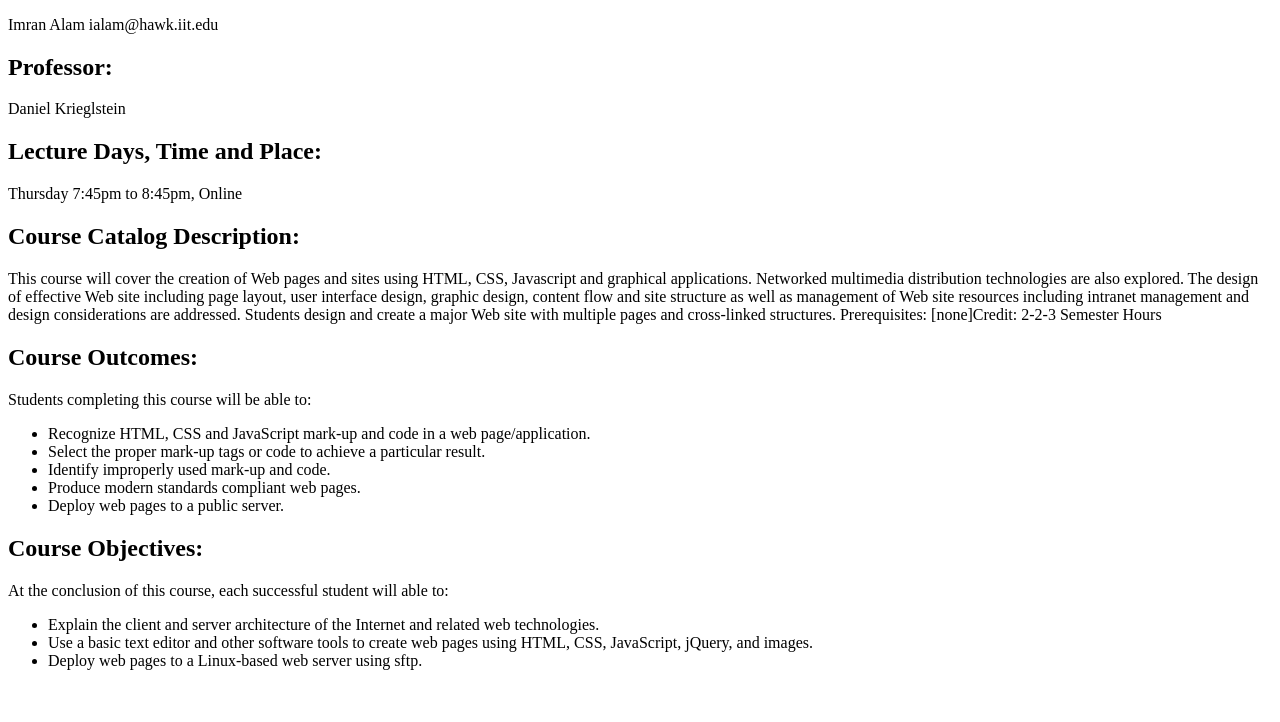
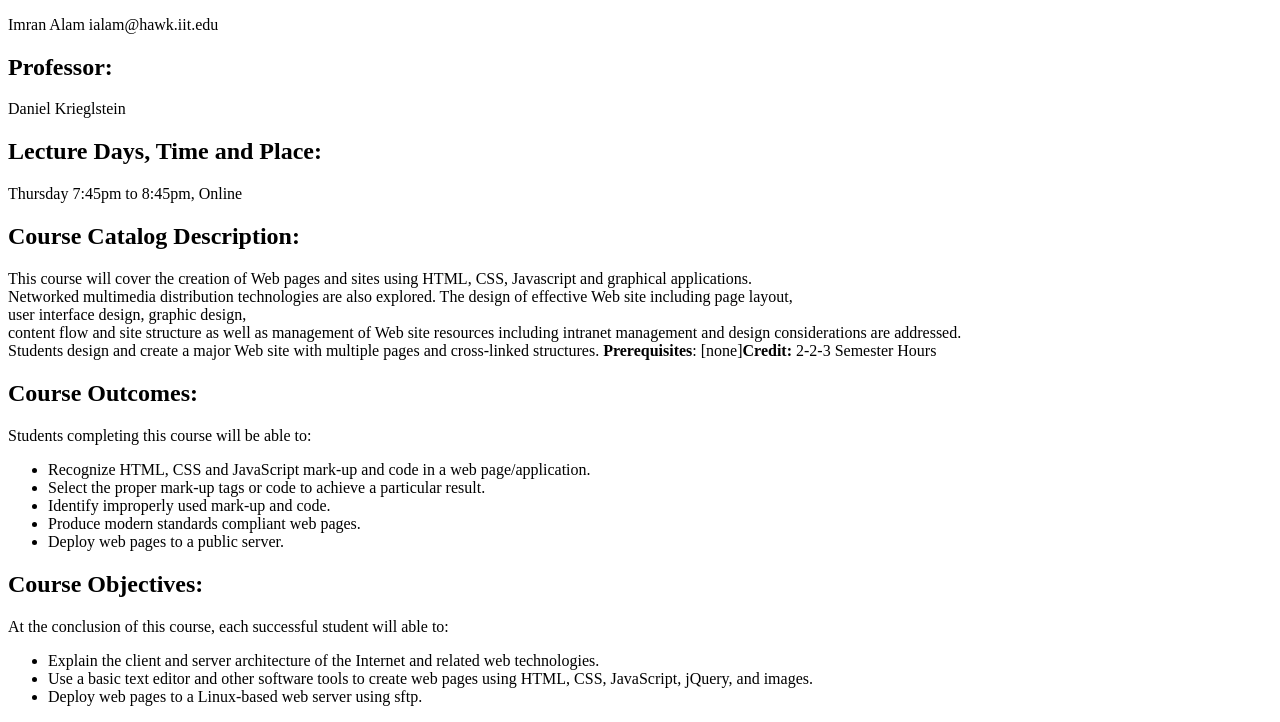
Before and after one commit to imranalam818/lab2, a plain HTML site: page index.html in a window 1280 px wide. Shown: the part 105-827 px from the top of the page. Before the commit the page ends 800 px from the top, so only its background shows below. Drawn offline with Linux system fonts and the light colour scheme.

Commit message:
Long lines shortened

```diff
--- a/index.html
+++ b/index.html
@@ -13,7 +13,11 @@
 <h2>Lecture Days, Time and Place: </h2>
 <p>Thursday 7:45pm to 8:45pm, Online </p>
 <h2>Course Catalog Description: </h2>
-<p>This course will cover the creation of Web pages and sites using HTML, CSS, Javascript and graphical applications. Networked multimedia distribution technologies are also explored. The design of effective Web site including page layout, user interface design, graphic design, content flow and site structure as well as management of Web site resources including intranet management and design considerations are addressed. Students design and create a major Web site with multiple pages and cross-linked structures. Prerequisites: [none]Credit: 2-2-3 Semester Hours </p>
+<p>This course will cover the creation of Web pages and sites using HTML, CSS, Javascript and graphical applications.
+<br>Networked multimedia distribution technologies are also explored. The design of effective Web site including page layout,<br>
+ user interface design, graphic design,<br>
+  content flow and site structure as well as management of Web site resources including intranet management and design considerations are addressed.<br>
+   Students design and create a major Web site with multiple pages and cross-linked structures. <strong>Prerequisites</strong>: [none]<strong>Credit:</strong> 2-2-3 Semester Hours </p>
 <h2>Course Outcomes: </h2>
 <p>Students completing this course will be able to:
 <ul>
```
